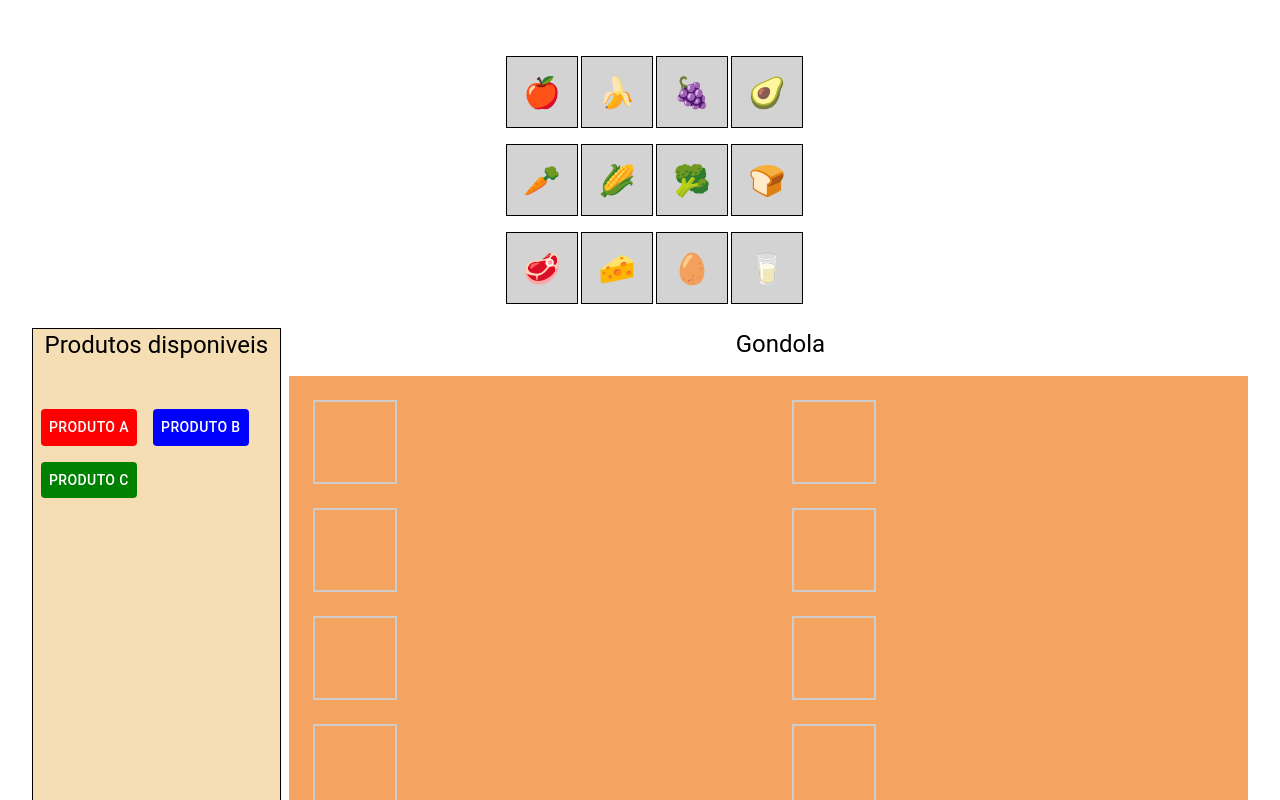
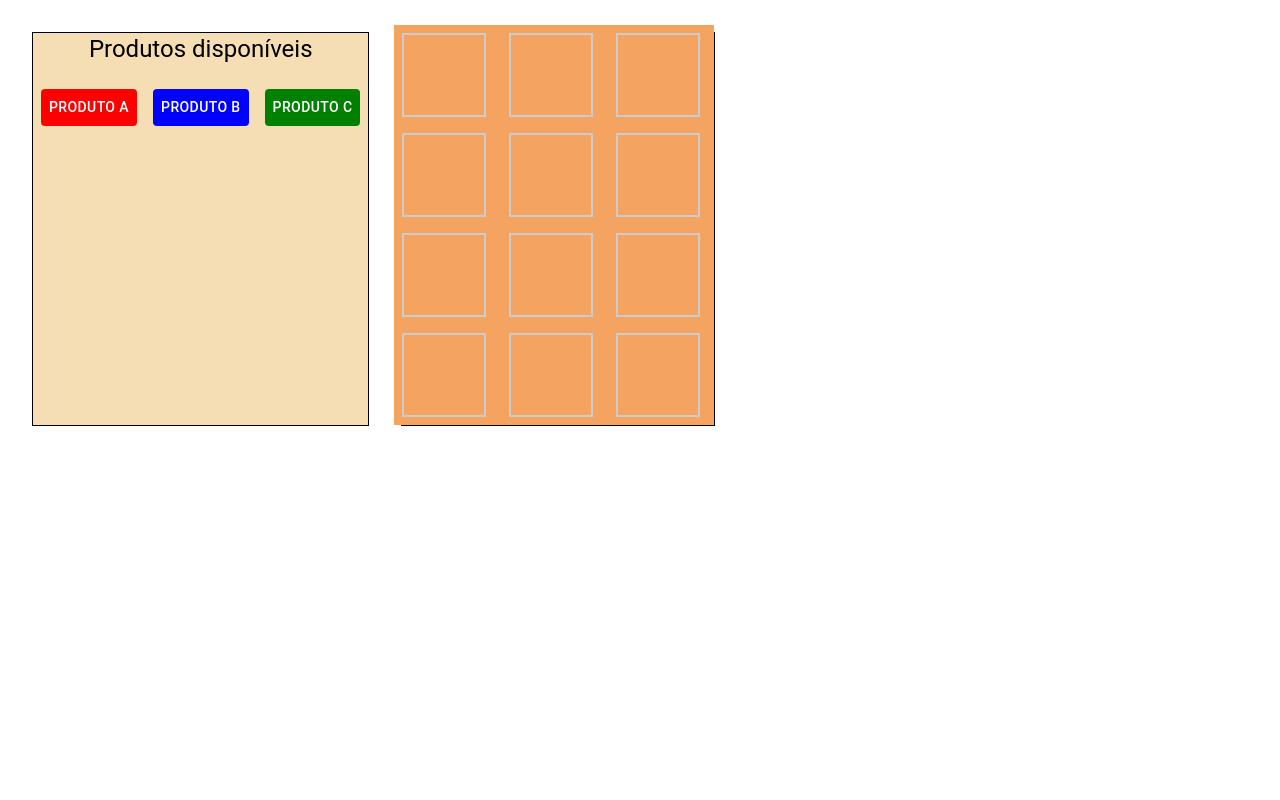
Before and after one commit to MatheusDev19/learning-matirial-ui, a React (Vite) app: page / in a window 1280 px wide. Shown: the top 800 px of the page. Built offline with nearby package versions, Linux system fonts and the light colour scheme.

Commit message:
feat: test with gondola (#3)

```diff
--- a/src/components/gondola-drag/index.tsx
+++ /dev/null
@@ -1,61 +0,0 @@
-import { useState } from "react";
-import { Box, Grid } from "@mui/material";
-
-const initialProducts = [
-  "🍎", "🍌", "🍇", "🥑",
-  "🥕", "🌽", "🥦", "🍞",
-  "🥩", "🧀", "🥚", "🥛"
-];
-
-export const GondolaWithDrag = () => {
-  const [products, setProducts] = useState(initialProducts);
-
-  const handleDragStart = (e, index) => {
-    e.dataTransfer.setData("text/plain", index); // armazena o índice do item arrastado no objeto dataTransfer.
-  };
-
-  const handleDrop = (e, index) => {
-    e.preventDefault();
-    const draggedIndex = e.dataTransfer.getData("text/plain");
-    const newProducts = [...products];
-
-    // Swap positions
-    [newProducts[draggedIndex], newProducts[index]] = [
-      newProducts[index],
-      newProducts[draggedIndex]
-    ];
-    setProducts(newProducts);
-  };
-
-  const handleDragOver = (e) => {
-    e.preventDefault();
-  };
-
-  return (
-    <Grid container spacing={2} sx={{ width: 300, margin: "auto", mt: 5 }}>
-      {products.map((product, index) => (
-        <Grid item xs={3} key={index}>
-          <Box
-            sx={{
-              width: 70,
-              height: 70,
-              display: "flex",
-              alignItems: "center",
-              justifyContent: "center",
-              border: "1px solid black",
-              cursor: "grab",
-              fontSize: 30,
-              bgcolor: "lightgray",
-            }}
-            draggable
-            // onDragStart={(e) => handleDragStart(e, index)}
-            // onDrop={(e) => handleDrop(e, index)}
-            // onDragOver={handleDragOver}
-          >
-            {product}
-          </Box>
-        </Grid>
-      ))}
-    </Grid>
-  );
-};
--- a/src/components/gondola/index.tsx
+++ b/src/components/gondola/index.tsx
@@ -6,13 +6,18 @@ type Product = {
   id: number;
   name: string;
   color: string;
-  width: number; // Adiciona a propriedade width
+  width: number;
+  height: number;
 };
 
+const GONDOLA_WIDTH = 320;
+const GRID_ROWS = 4;
+const GRID_COLS = 3;
+
 // Define a matriz da gôndola (null significa espaço vazio)
-const initialGrid = Array(3)
+const initialGrid = Array(GRID_ROWS)
   .fill(null)
-  .map(() => Array(4).fill(null));
+  .map(() => Array(GRID_COLS).fill(null));
 
 export function Gondola() {
   const [grid, setGrid] = useState<(Product | null)[][]>(initialGrid);
@@ -20,48 +25,55 @@ export function Gondola() {
 
   // Lista de produtos disponíveis
   const products: Product[] = [
-    { id: 1, name: "Produto A", color: "red", width: 80 },
-    { id: 2, name: "Produto B", color: "blue", width: 100 },
-    { id: 3, name: "Produto C", color: "green", width: 120 },
+    { id: 1, name: "Produto A", color: "red", width: 80, height: 60 },
+    { id: 2, name: "Produto B", color: "blue", width: 100, height: 80 },
+    { id: 3, name: "Produto C", color: "green", width: 120, height: 100 },
   ];
+
+  // Função para verificar se a célula pode acomodar o produto sem ultrapassar a largura da gôndola
+  const canPlaceProduct = (row: number, col: number, product: Product) => {
+    const totalWidth = grid[row].reduce(
+      (sum, cell) => sum + (cell ? cell.width : 0),
+      product.width
+    );
+    return totalWidth <= GONDOLA_WIDTH;
+  };
 
   // Função para adicionar um produto a um espaço da gôndola
   const handlePlaceProduct = (row: number, col: number) => {
-    if (!selectedProduct) return;   // verifica se o produto esta selecionado
+    if (!selectedProduct || grid[row][col]) return;
 
-    const newGrid = [...grid];             // cria uma copia da matriz
-    if (!newGrid[row][col]) {              // verifica se a celula esta vazia
-      newGrid[row][col] = selectedProduct; // coloca o produto selecionado na celula
-      setGrid(newGrid);                    // atualiza a grid com o produto selecionado
-      setSelectedProduct(null);            // Desseleciona após adicionar
+    if (!canPlaceProduct(row, col, selectedProduct)) {
+      alert("A largura total não pode ultrapassar a largura da gôndola!");
+      setSelectedProduct(null);
+      return;
     }
+
+    const newGrid = [...grid];
+    newGrid[row][col] = selectedProduct;
+    setGrid(newGrid);
+    setSelectedProduct(null);
   };
 
   // Função para limpar um produto de um espaço da gôndola
   const handleClearProduct = (row: number, col: number) => {
-    const newGrid = [...grid]; // cria uma copia da matriz
-    newGrid[row][col] = null; // remove o produto da celula
-    setGrid(newGrid); // atualiza a grid
+    const newGrid = [...grid];
+    newGrid[row][col] = null;
+    setGrid(newGrid);
   };
 
   return (
     <Box display="flex" gap={4} p={3}>
       {/* Seção de Produtos Disponíveis */}
-      <Box
-        sx={{
-          height: "auto",
-          border: "1px solid black",
-          bgcolor: "wheat",
-        }}
-      >
+      <Box sx={{ height: "auto", border: "1px solid black", bgcolor: "wheat" }}>
         <Typography
           variant="h5"
           display="flex"
           alignItems="center"
           justifyContent="center"
-          mb={5}
+          mb={2}
         >
-          Produtos disponiveis
+          Produtos disponíveis
         </Typography>
         {products.map((produto) => (
           <Button
@@ -73,32 +85,37 @@ export function Gondola() {
           </Button>
         ))}
       </Box>
-      <Box>
-        <Typography
-          variant="h5"
-          display="flex"
-          alignItems="center"
-          justifyContent="center"
-          mb={5}
-        >
-          Gondola
-        </Typography>
+
+      {/* Seção da Gôndola */}
+      <Box
+        sx={{
+          height: "auto",
+          width: "auto",
+          border: "1px solid black",
+          bgcolor: "wheat",
+        }}
+      >
         <Grid
+          container
+          spacing={1}
           sx={{
-            width: "auto",
-            height: "auto",
+            width: GONDOLA_WIDTH,
             bgcolor: "sandybrown",
+            position: "relative",
           }}
-          container
-          spacing={3}
         >
           {grid.map((row, rowIndex) =>
             row.map((cell, colIndex) => (
-              <Grid item key={`${rowIndex}-${colIndex}`} xs={6}>
+              <Grid
+                item
+                key={`${rowIndex}-${colIndex}`}
+                xs={4}
+                // sx={{ border: "1px solid black" }}
+              >
                 <Box
                   sx={{
-                    width: cell ? cell.width : 80, // Usa a largura do produto ou um valor padrão
-                    height: cell ? cell.width :80,
+                    width: cell ? cell.width : 80,
+                    height: cell ? cell.height : 80,
                     border: "2px solid #ccc",
                     display: "flex",
                     alignItems: "center",
@@ -106,6 +123,7 @@ export function Gondola() {
                     background: cell ? cell.color : "transparent",
                     cursor: "pointer",
                     position: "relative",
+                    mb: 1,
                   }}
                   onClick={() => handlePlaceProduct(rowIndex, colIndex)}
                 >
@@ -113,7 +131,7 @@ export function Gondola() {
                   {cell && (
                     <Button
                       onClick={(e) => {
-                        e.stopPropagation(); // Impede que o clique no botão dispare o clique na célula
+                        e.stopPropagation();
                         handleClearProduct(rowIndex, colIndex);
                       }}
                       sx={{
--- a/src/main.tsx
+++ b/src/main.tsx
@@ -1,11 +1,10 @@
 import { StrictMode } from "react";
 import { createRoot } from "react-dom/client";
 import { Gondola } from "./components/gondola/index.tsx";
-import { GondolaWithDrag } from "./components/gondola-drag/index.tsx";
+
 
 createRoot(document.getElementById("root")!).render(
   <StrictMode>
-    <GondolaWithDrag />
     <Gondola />
   </StrictMode>
 );
```
